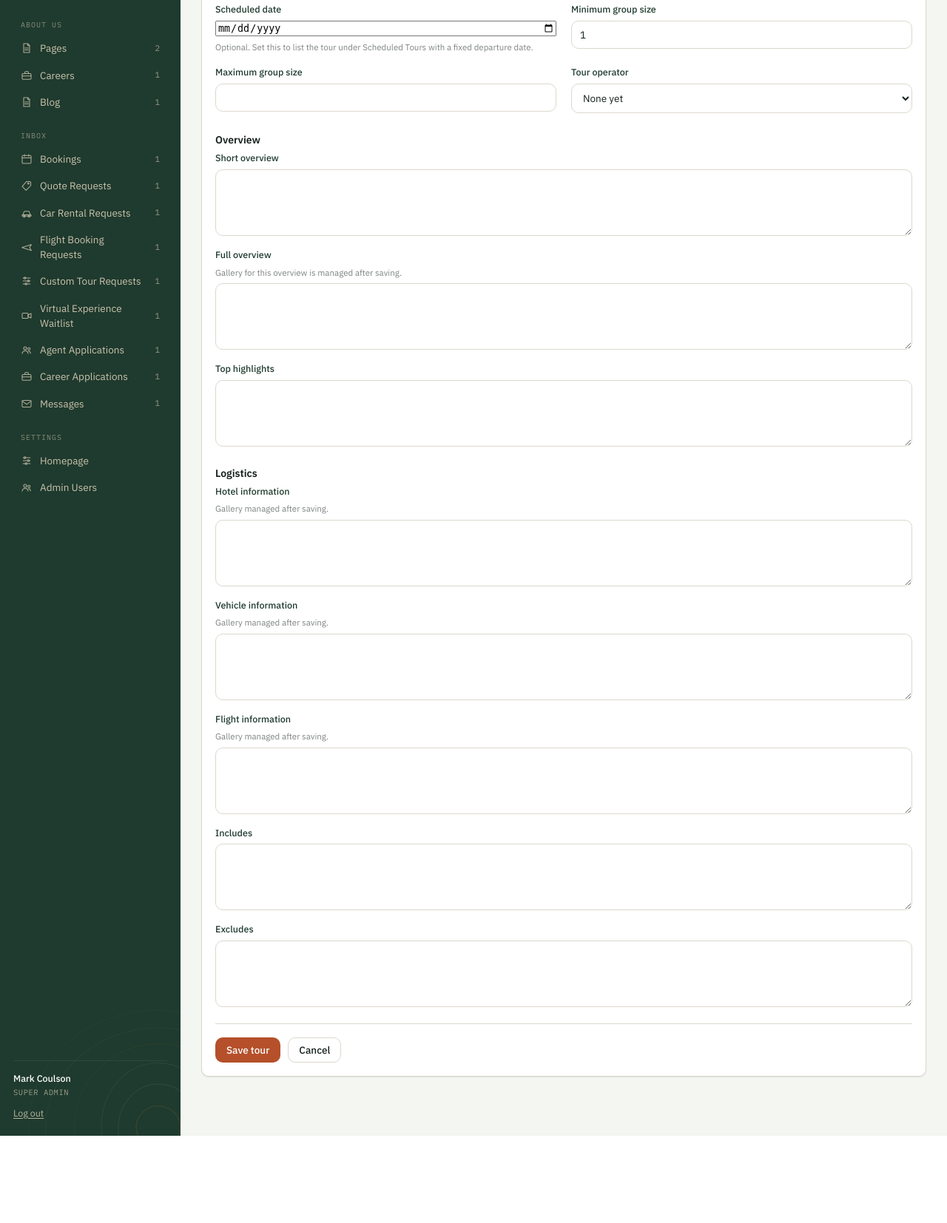
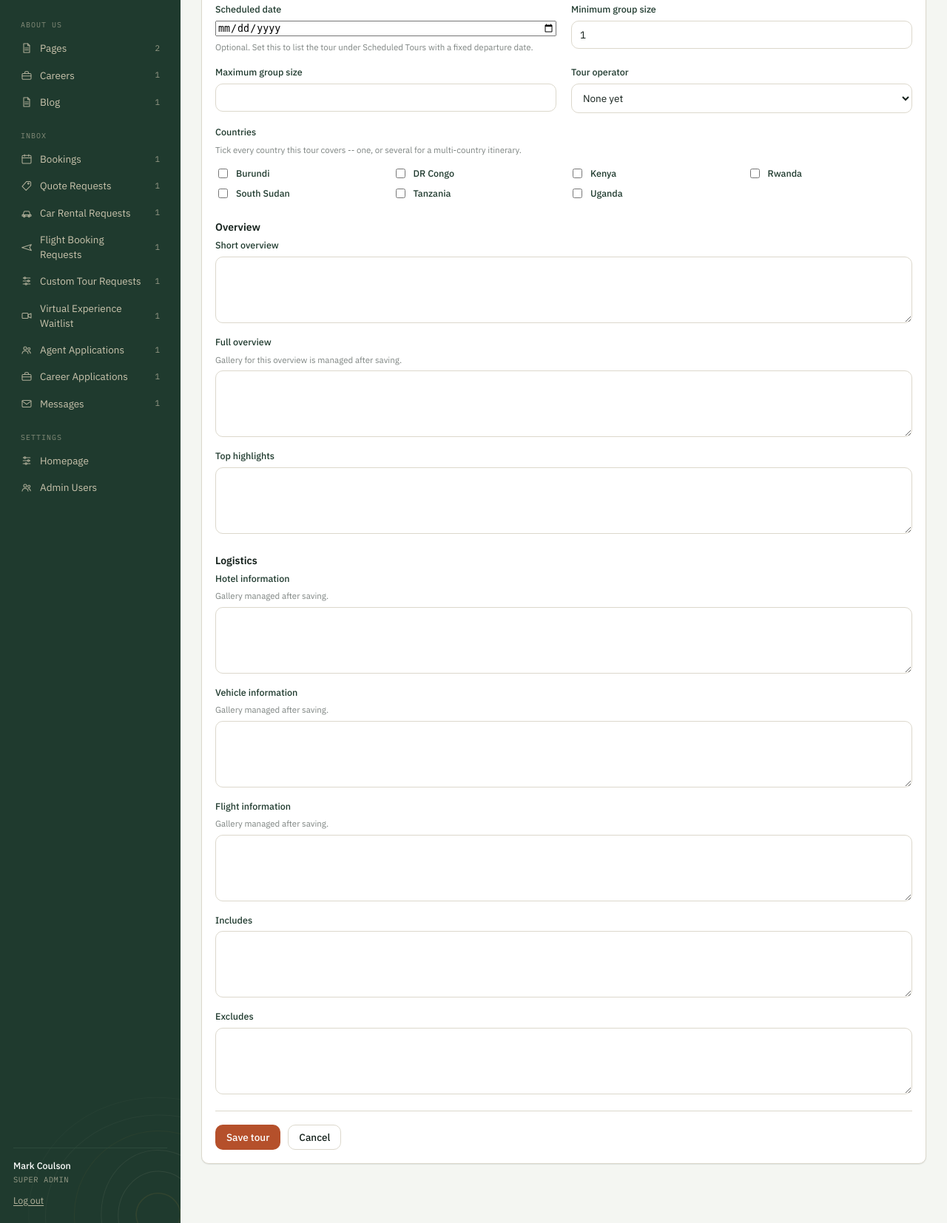
Before and after one commit to Gasana22/Afrisap, a PHP site: page /safarisap/admin/tours/form.php in a window 1280 px wide. Shown: the part 720-2374 px from the top of the page at 74% size. Before the commit the page ends 2256 px from the top, so only its background shows below. Run offline with PHP 8.4, Linux system fonts and the light colour scheme; a user stored in the database is signed in; data comes from the database, SQL or seed files in the repository; tables that the repository leaves empty hold one stand-in row (values such as "Sample post").

Commit message:
Add a "Countries" multi-select to the Add/Edit Tour form
Client feedback (sketched directly on the tour form): a "Countries"
checkbox grid -- "one can Tick even 3 countries or 1, same with
Destination Parks" -- so a tour's countries are captured explicitly,
the same multi-select pattern already used for Destination Parks,
rather than only inferred from which parks are picked.

- New tour_countries join table (schema.sql + migration), same shape as
  tour_destinations.
- New "Countries" checkbox grid on admin/tours/form.php, saved the same
  delete-then-reinsert way as the Additional categories field.
- tour.php's "Location" fact now uses this explicit selection first,
  falling back to the destinations' countries if none were ticked.
- tours.php's country filter now also matches a tour's explicit
  Countries selection, not just its tagged destinations' countries --
  useful for a tour that covers a country without a specific named
  destination attached yet.

Co-Authored-By: Claude Sonnet 5 <noreply@anthropic.com>
Claude-Session: https://claude.ai/code/session_01S4qL8hucaVtsAym4X7jmRy

```diff
--- a/admin/tours/form.php
+++ b/admin/tours/form.php
@@ -14,6 +14,7 @@ $tour = [
 $errors = [];
 
 $extraCategoryIds = [];
+$countryIds = [];
 
 if ($id) {
     $stmt = db()->prepare('SELECT * FROM tours WHERE id = ?');
@@ -26,10 +27,15 @@ if ($id) {
     $extraStmt = db()->prepare('SELECT category_id FROM tour_extra_categories WHERE tour_id = ?');
     $extraStmt->execute([$id]);
     $extraCategoryIds = array_map('intval', $extraStmt->fetchAll(PDO::FETCH_COLUMN));
+
+    $countryStmt = db()->prepare('SELECT country_id FROM tour_countries WHERE tour_id = ?');
+    $countryStmt->execute([$id]);
+    $countryIds = array_map('intval', $countryStmt->fetchAll(PDO::FETCH_COLUMN));
 }
 
 $categories = db()->query("SELECT * FROM tour_categories ORDER BY FIELD(menu_group,'safari','trip','school'), sort_order, name")->fetchAll();
 $operators = db()->query('SELECT id, company_name FROM tour_operators ORDER BY company_name')->fetchAll();
+$countries = db()->query('SELECT id, name FROM countries ORDER BY name')->fetchAll();
 
 if (!$categories) {
     flash_set('error', 'Add a tour category before creating tours.');
@@ -41,6 +47,7 @@ if ($_SERVER['REQUEST_METHOD'] === 'POST') {
     $tour['title'] = trim($_POST['title'] ?? '');
     $tour['category_id'] = (int) ($_POST['category_id'] ?? 0);
     $extraCategoryIds = array_values(array_unique(array_filter(array_map('intval', $_POST['extra_category_ids'] ?? []))));
+    $countryIds = array_values(array_unique(array_filter(array_map('intval', $_POST['country_ids'] ?? []))));
     $tour['budget_type'] = $_POST['budget_type'] ?? 'Mid-Range';
     $tour['price'] = $_POST['price'] ?? '';
     $tour['discount_percent'] = $_POST['discount_percent'] ?? 0;
@@ -108,6 +115,14 @@ if ($_SERVER['REQUEST_METHOD'] === 'POST') {
             $insertExtra = db()->prepare('INSERT INTO tour_extra_categories (tour_id, category_id) VALUES (?, ?)');
             foreach ($extraCategoryIds as $extraCategoryId) {
                 $insertExtra->execute([$id, $extraCategoryId]);
+            }
+        }
+
+        db()->prepare('DELETE FROM tour_countries WHERE tour_id = ?')->execute([$id]);
+        if ($countryIds) {
+            $insertCountry = db()->prepare('INSERT INTO tour_countries (tour_id, country_id) VALUES (?, ?)');
+            foreach ($countryIds as $countryId) {
+                $insertCountry->execute([$id, $countryId]);
             }
         }
 
@@ -213,6 +228,18 @@ require __DIR__ . '/../includes/header.php';
             <?php endforeach; ?>
           </select>
         </div>
+        <div class="form-field form-field--full">
+          <label>Countries</label>
+          <span class="hint" style="display:block;margin-bottom:8px;">Tick every country this tour covers -- one, or several for a multi-country itinerary.</span>
+          <div class="checkbox-grid">
+            <?php foreach ($countries as $country): ?>
+              <label class="checkbox-row">
+                <input type="checkbox" name="country_ids[]" value="<?= (int) $country['id'] ?>" <?= in_array((int) $country['id'], $countryIds, true) ? 'checked' : '' ?>>
+                <?= h($country['name']) ?>
+              </label>
+            <?php endforeach; ?>
+          </div>
+        </div>
       </div>
 
       <p class="section-title" style="margin-top:26px;">Overview</p>
```
Also changed, not shown: database/migrations/2026-07-16-tour-countries.sql (added, +14 -0 lines), database/schema.sql (+12 -0 lines), tour.php (+10 -1 lines), tours.php (+9 -4 lines).
